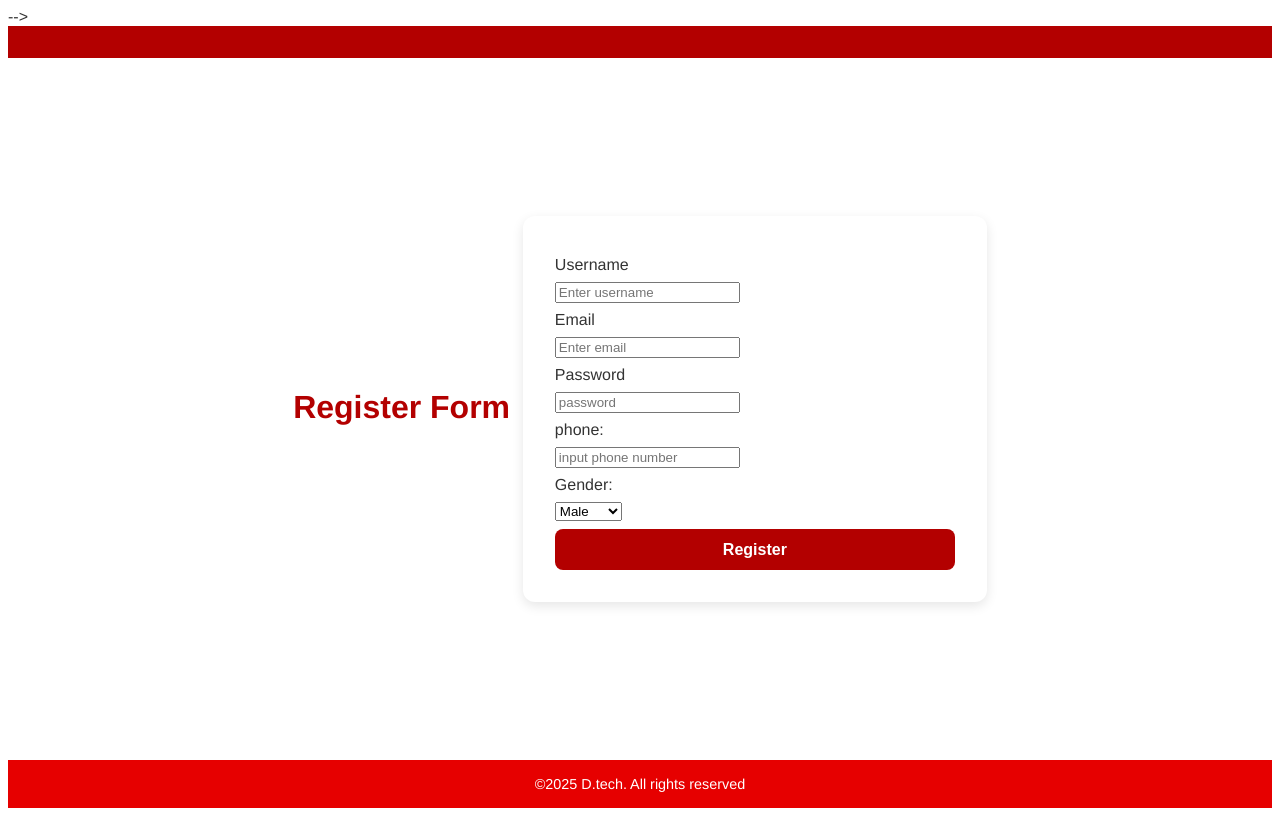
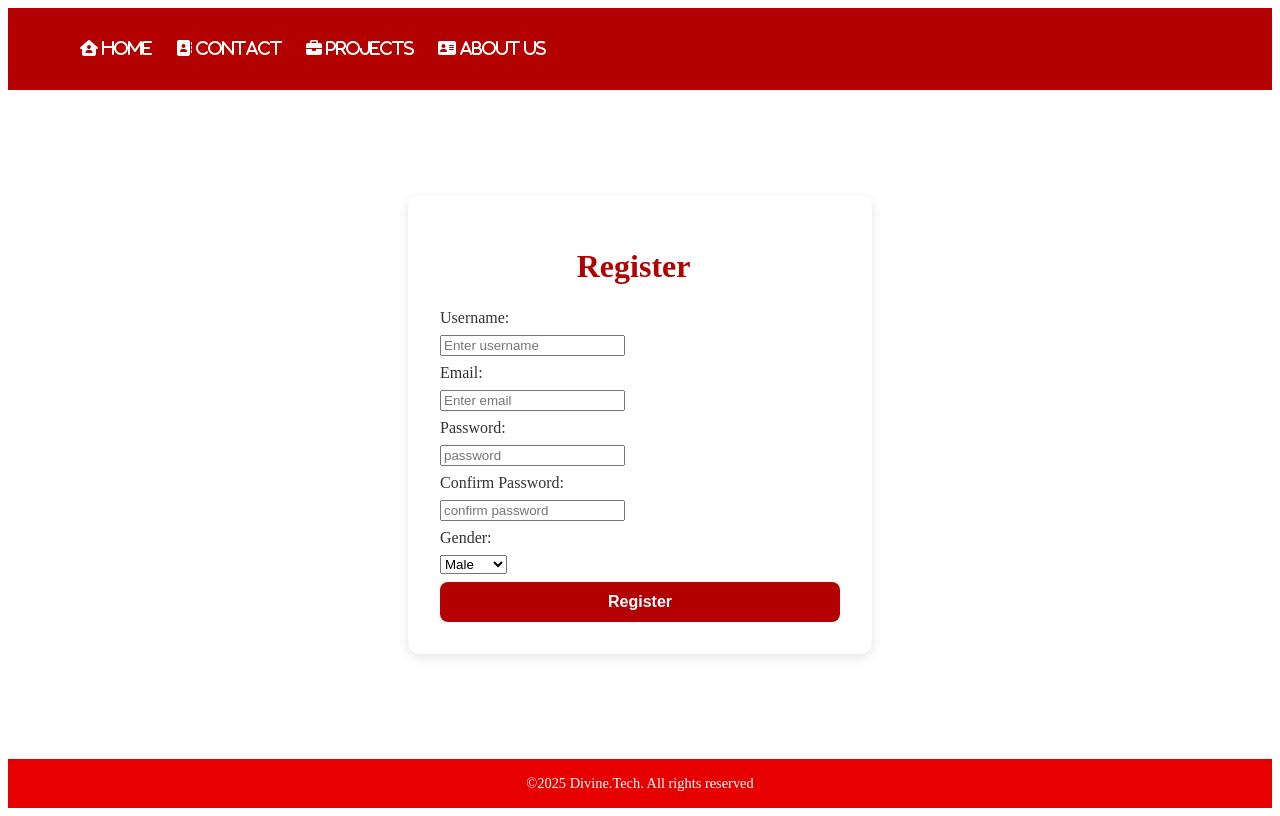
Before and after one commit to nathius262/register, a plain HTML site: page index.html in a window 1280 px wide. Drawn offline with Linux system fonts and the light colour scheme.

Commit message:
did navigation

```diff
--- a/index.html
+++ b/index.html
@@ -5,19 +5,22 @@
     <meta name="viewport" content="width=device-width, initial-scale=1.0">
     <title>Document</title>
     <style>
+        /* stling for the body  */
         body{
             background: #ffffff;
             color: #333;
             display: flex;
             flex-direction: column;
             min-height: 100vh;
-            font-family: 'Franklin Gothic Medium', 'Arial Narrow', Arial, sans-serif;
+            font-family: 'Times New Roman', Times, serif;
         }
+        /* styling for the header  */
         header{
             background-color: #b30000;
             color: #fff;
             padding: 1rem 2rem;
         }
+        /* styling for the navigation   */
         nav{
             display: flex;
             justify-content: space-between;
@@ -39,6 +42,7 @@
         nav ul li a:hover{
             color: #ffcccc;
         }
+        /* styling for the body   */
         main{
             flex: 1;
             display: flex;
@@ -46,7 +50,9 @@
             align-items: center;
             padding: 2rem;
         }
+        /* styling for the form  */
         form{
+
             background: #fff;
             padding: 2rem;
             border-radius: 12px;
@@ -54,12 +60,15 @@
             width: 100%;
             max-width: 400px;
         }
+        /* styling for h1  */
         h1{
+            position: top;
             text-align: center;
             margin-bottom: 1.5rem;
             margin-right: 0.8rem;
             color: #b30000;
         }
+        /* styling for label  */
         label{
             display: block;
             margin-top: 0.5rem;
@@ -67,6 +76,7 @@
             font-weight: 500;
             color: #333;
         }
+        /* styling for input  */
         input[type="text"]
         input[type="password"]{
             width: 100%;
@@ -80,6 +90,7 @@
             border-color: #b30000;
             outline: none;
         }
+        /* styling for the button  */
         button{
             width: 100%;
             margin-top: 0.5rem;
@@ -97,6 +108,7 @@
             background-color: #e60000;
             transform: scale(1.02);
         }
+        /* styling for the footer  */
         footer{
             background-color: #e60000;
             color: #fff;
@@ -105,34 +117,44 @@
             font-size: 0.9rem;
         }
     </style>
-     <!-- <link rel="stylesheet" href="https://cdnjs.cloudflare.com/ajax/libs/font-awesome/6.5.0/css/all.min.css"> --> -->
+     <link rel="stylesheet" href="https://cdnjs.cloudflare.com/ajax/libs/font-awesome/6.5.0/css/all.min.css">
 
 </head>
 <body>
     <header>
-        <nav >
+        <!-- navigation tab -->
+        <nav id="nav link">
+            <ul>
+                <li><a href=""><i class="fa-solid fa-house-user"> Home </i></a></li>
+                <li><a href=""><i class="fa-solid fa-address-book">  Contact</i></a></li>
+                <li><a href=""><i class="fa-solid fa-briefcase"> Projects</i></a></li>
+                <li><a href=""><i class="fa-solid fa-address-card">  About us</i></a></li>
+            </ul>
 
         </nav>
     </header>
+    <!-- this is where the main segment of the works begin -->
     <main>
-        <h1>Register Form</h1>
+        <!-- this is the registration form -->
         <form action="">
+            <h1>Register</h1>
             <div>
-                <label for="username">Username</label>
+                <label for="username">Username:</label>
                 <input type="text" id="username" name="username" required placeholder="Enter username">
             </div>
             <div>
-                <label for="email">Email</label>
+                <label for="email">Email:</label>
                 <input type="text" id="email" name="email" required placeholder="Enter email">
             </div>
             <div>
-                <label for="Password"> Password</label>
+                <label for="Password"> Password:</label>
                 <input type="Password" name="Password" required placeholder="password">
             </div>
+            <div>
+                <label for="confirm password"> Confirm Password:</label>
+                <input type="password" name="confirm password" required placeholder="confirm password">
+            </div>
 
-                <label for="phone">phone:</label>
-                <input type="digit" id="phone" name="phone" placeholder="input phone number">
-            </div>
             <div>
                 <label for="gender">Gender:</label>
                 <select id="gender" name="gender" required>
@@ -145,8 +167,9 @@
             <button type="submit">Register</button>
         </form>
     </main>
+    <!-- this is the footer section -->
     <footer>
-        &copy;2025 D.tech. All rights reserved
+        &copy;2025 Divine.Tech. All rights reserved
     </footer>
 </body>
 </html>
```
Also changed, not shown: style.css (added).
